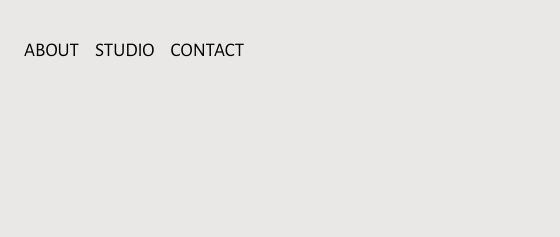
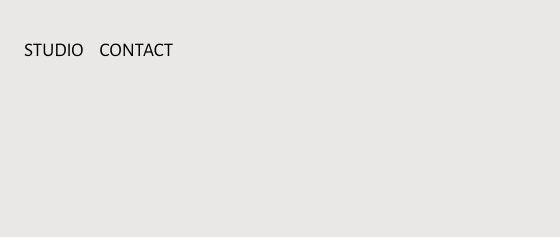
Before and after one commit to Marchelloadiyanto/Marchelloadiyanto.github.io, a plain HTML site: page contact.html in a window 1280 px wide. Shown: the top 237 px of the page, 0-560 px from the left. Drawn offline with nearby package versions, Linux system fonts and the light colour scheme.

Commit message:
Update contact.html

```diff
--- a/contact.html
+++ b/contact.html
@@ -25,7 +25,6 @@
          </div>
          <div id="toggle-nav" class="navbar-collapse collapse">
             <ul class="navbar-nav">
-               <li class="nav-item"> <a class="nav-link" href="about.html">About</a> </li>
                <li class="nav-item"> <a class="nav-link" href="studio.html">Studio</a> </li>
                <li class="nav-item"> <a class="nav-link" href="contact.html">Contact</a> </li>
             </ul>
```
